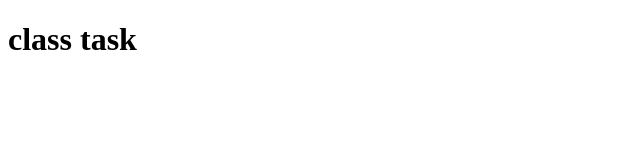
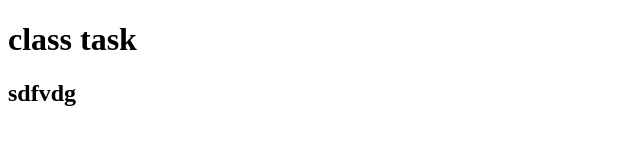
Before and after one commit to Novanoory/classTask-003, a plain HTML site: page index.html in a window 1280 px wide. Shown: the whole page, without its empty margins (0-640 px from the left). Drawn offline with Linux system fonts and the light colour scheme.

Commit message:
add somethimg

```diff
--- a/index.html
+++ b/index.html
@@ -7,5 +7,6 @@
 </head>
 <body>
     <h1>class task</h1>
+    <h2>sdfvdg</h2>
 </body>
 </html>
```
